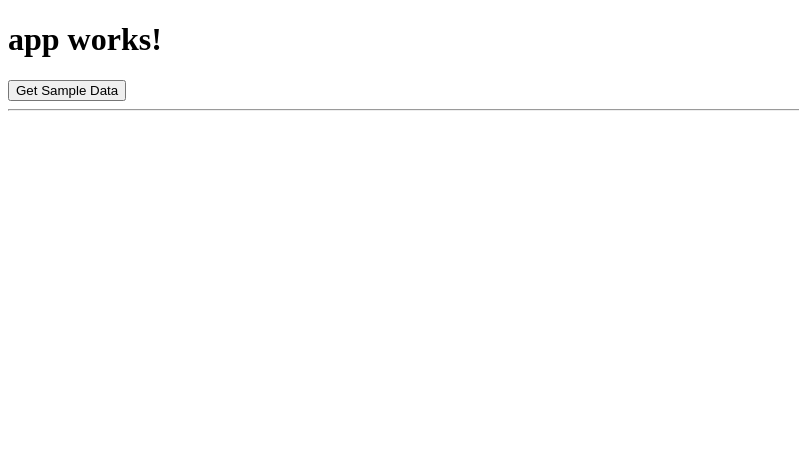
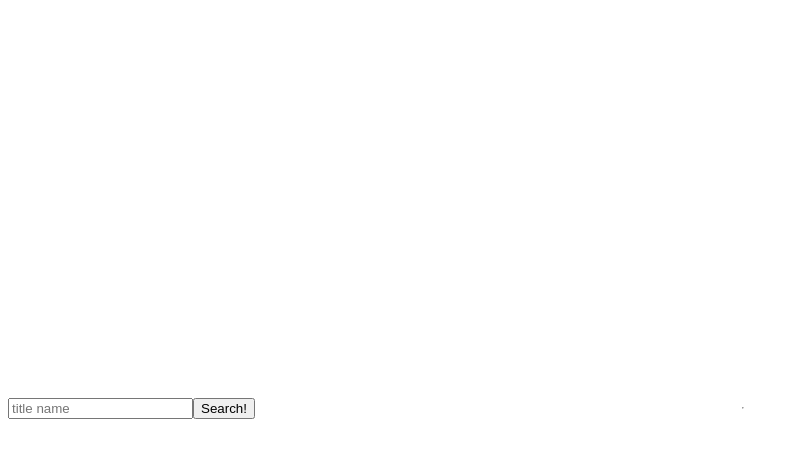
Before and after one commit to daveMad/Wikipedia-Viewer, an Angular app: page / in a window 1280 px wide. Shown: the top 458 px of the page, without its empty margins (0-799 px from the left). Built offline with nearby package versions, Linux system fonts and the light colour scheme.

Commit message:
added style and inputs on html

```diff
--- a/src/app/app.component.css
+++ b/src/app/app.component.css
@@ -0,0 +1,7 @@
+.vertical-center {
+  min-height: 100%;  /* Fallback for browsers do NOT support vh unit */
+  min-height: 100vh; /* These two lines are counted as one :-)       */
+
+  display: flex;
+  align-items: center;
+}
--- a/src/app/app.component.html
+++ b/src/app/app.component.html
@@ -1,10 +1,15 @@
-<h1>
-  {{title}}
-</h1>
-<button (click)='getWikiData("Albert")'>Get Sample Data</button>
+<div class="jumbotron vertical-center">
 
-<hr>
+  <div class="input-group">
+    <input type="text" [(ngModel)]="searchkey" placeholder="title name" class="form-control">
+    <span class="input-group-btn">
+        <button (click)='getWikiData(searchkey)' class="btn btn-default" type="button">Search!</button>
+   </span>
+  </div>
 
-<ul>
-  <li *ngFor="let item of wikidata"> {{item.title}} </li>
-</ul>
+  <hr>
+
+  <ul>
+    <li *ngFor="let item of wikidata"> {{item.title}} </li>
+  </ul>
+</div>
```
